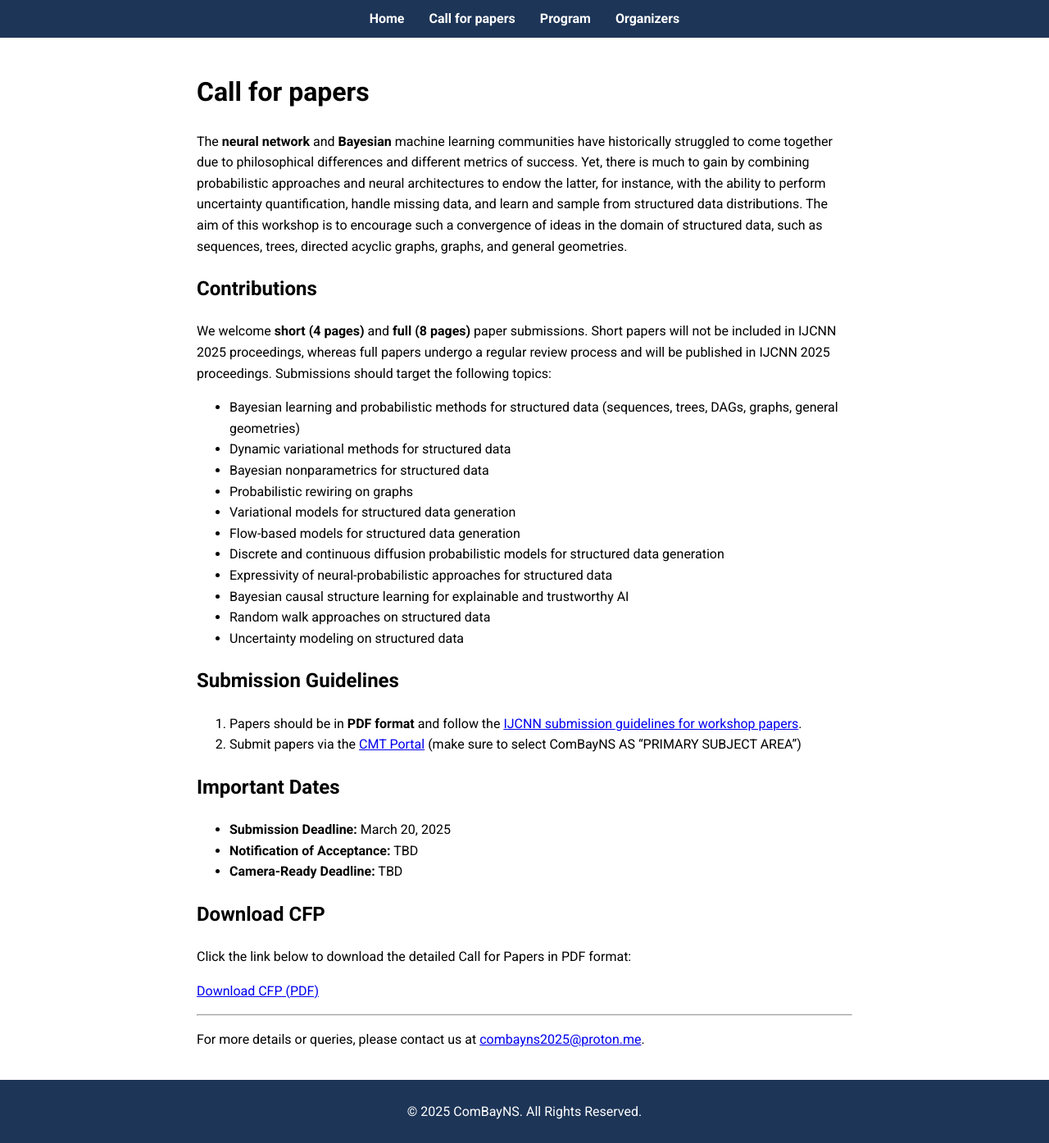
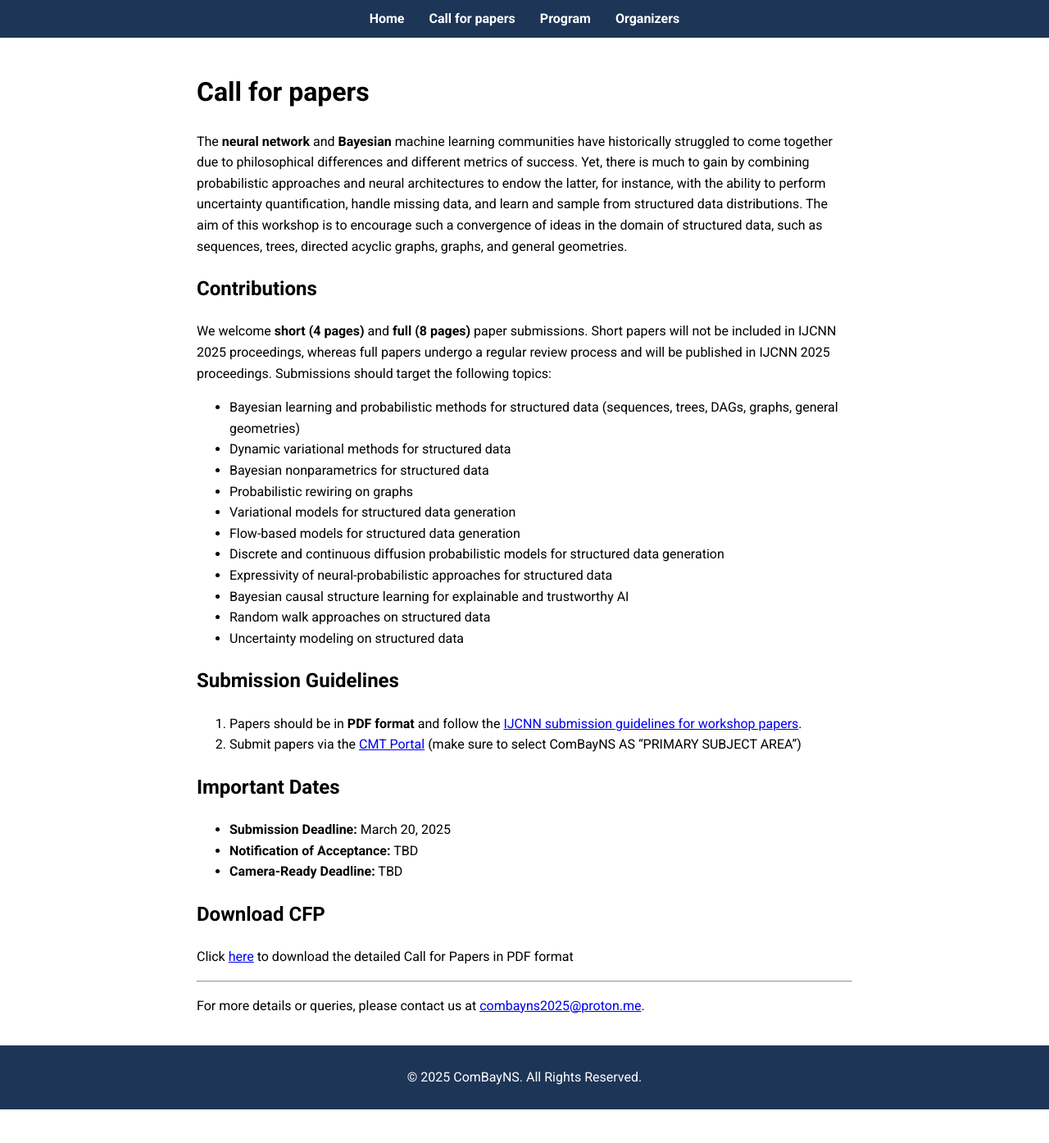
Before and after one commit to combayns2025/combayns2025.github.io, a Jekyll site: the page built from call-for-papers.md, in a window 1280 px wide. Shown: the whole page at 82% size. Built offline with Jekyll 4.4.1, drawn with Linux system fonts in a browser that asks for light colours; after the commit the page ends 1353 px from its top, so only the background shows below that.

Commit message:
Update call-for-papers.md

```diff
--- a/call-for-papers.md
+++ b/call-for-papers.md
@@ -33,9 +33,7 @@ We welcome **short (4 pages)** and **full (8 pages)** paper submissions. Short p
 - **Camera-Ready Deadline:** TBD
 
 ## Download CFP
-Click the link below to download the detailed Call for Papers in PDF format:
-
-[Download CFP (PDF)](/assets/pdf/ComBayNS-IJCNN_2025_Workshop-call.pdf)
+Click [here](/assets/pdf/ComBayNS-IJCNN_2025_Workshop-call.pdf) to download the detailed Call for Papers in PDF format
 
 ---
 
```
